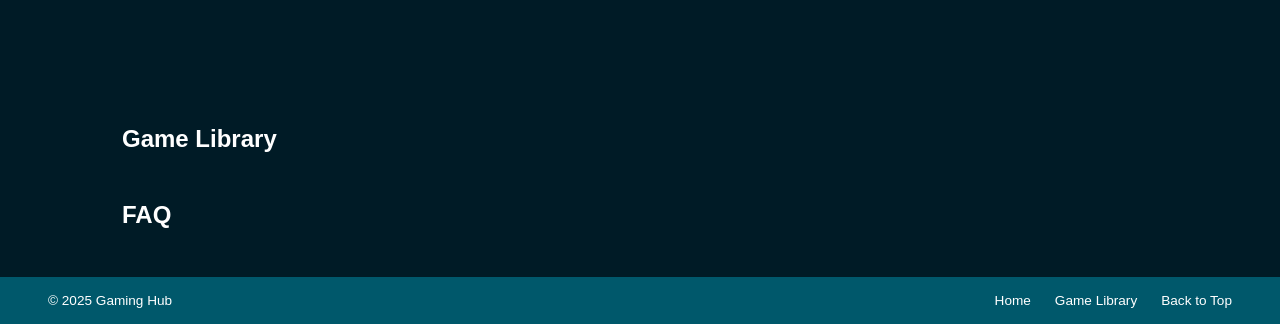
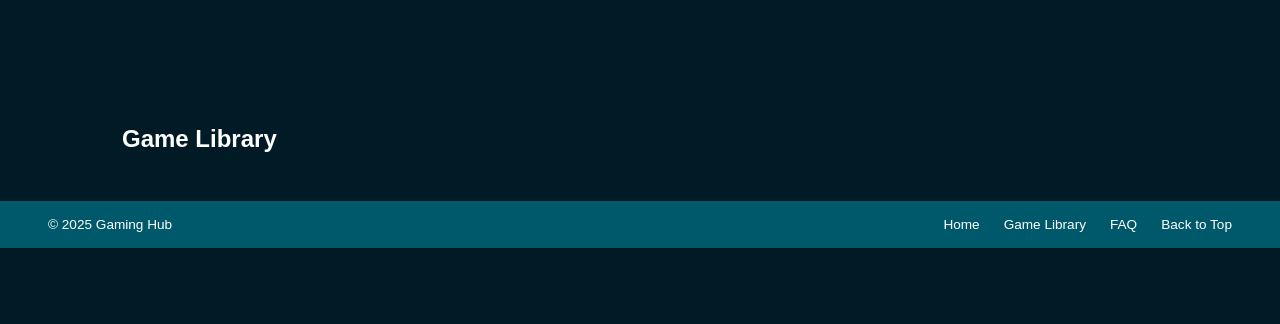
Before and after one commit to dylannirl/wdd130-zatylny, a plain HTML site: page index.html in a window 1280 px wide. Shown: the part 527-851 px from the top of the page. After the commit the page ends 800 px from the top, so only its background shows below. Drawn offline with Linux system fonts and the light colour scheme.

Commit message:
updated index file to incorporate faq.html

```diff
--- a/index.html
+++ b/index.html
@@ -45,7 +45,7 @@
       <div class="text-block">
         <h3>Have questions about playing or setting up multiplayer?</h3>
         <p>Check out our FAQ here:</p>
-        <a href="#faq-page" class="btn btn-faq">FAQ</a>
+        <a href="faq.html" class="btn btn-faq">FAQ</a>
       </div>
     </section>
   </main>
@@ -56,12 +56,6 @@
     <!-- Content for game library will go here -->
   </section>
 
-  <!-- FAQ Page Placeholder -->
-  <section id="faq-page">
-    <h2>FAQ</h2>
-    <!-- FAQ content will go here -->
-  </section>
-
   <!-- Footer -->
   <footer>
     <p>© 2025 Gaming Hub</p>
@@ -69,6 +63,7 @@
       <ul>
         <li><a href="index.html">Home</a></li>
         <li><a href="gamelibrary.html">Game Library</a></li>
+        <li><a href="faq.html">FAQ</a></li>
         <li><a href="index.html">Back to Top</a></li>
       </ul>
     </nav>
```
